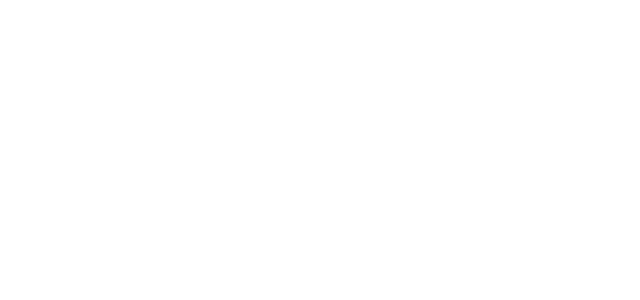
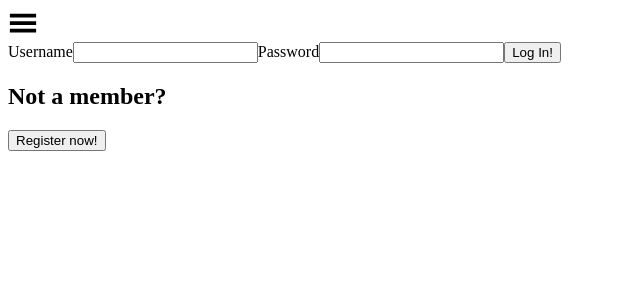
Before and after one commit to stellagress/p5-python-finance-project, a React (Create React App) app in the folder client/: page /authentication in a window 1280 px wide. Before the commit this address had no page. Shown: the top 300 px of the page, without its empty margins (0-640 px from the left). Built offline with nearby package versions, Linux system fonts and the light colour scheme.

Commit message:
adds log in/ sign up option

```diff
--- a/client/package.json
+++ b/client/package.json
@@ -11,6 +11,7 @@
     "react": "^18.2.0",
     "react-bootstrap": "^2.9.0",
     "react-dom": "^18.2.0",
+    "react-icons": "^4.11.0",
     "react-router-dom": "^6.16.0",
     "react-scripts": "5.0.1",
     "web-vitals": "^2.1.4"
--- a/client/src/components/App.js
+++ b/client/src/components/App.js
@@ -14,8 +14,15 @@ import { Route, Routes } from "react-router-dom";
 
 import Home from "./Home";
 import NavBar from "./NavBar";
+import Authentication from "./Authentication";
 
 function App() {
+
+  const [user, setUser] = useState(null);
+
+
+
+  const updateUser = (user) => setUser(user);
 
 
 
@@ -28,6 +35,15 @@ function App() {
       <Routes>
         <Route path="/" element={<Home />} />
 
+        <Route
+          path={"/authentication"}
+          element={
+            <div>
+              <Authentication updateUser={updateUser}/>
+            </div>
+          }
+        />
+
 
 
       </Routes>
--- a/client/src/components/Authentication.js
+++ b/client/src/components/Authentication.js
@@ -0,0 +1,101 @@
+import React, { useState } from "react";
+import { useNavigate } from "react-router-dom";
+// import "./styles.css";
+
+const Authentication = ({ updateUser }) => {
+  const [signUp, setSignUp] = useState(false);
+  const [userData, setUserData] = useState({
+    name: "",
+    email: "",
+    password: "",
+  });
+  const [errors, setErrors] = useState([])
+  const navigate = useNavigate();
+
+  const handleSignUpClick = () => setSignUp((signUp) => !signUp);
+
+  const handleSubmit = (e) => {
+    e.preventDefault();
+    const config = {
+      method: "POST",
+      headers: { "Content-Type": "application/json" },
+      body: JSON.stringify(
+        signUp ? userData : { name: userData.name, password: userData.password }
+      ),
+    };
+
+    // 📝 Handle errors in the response
+
+    fetch(signUp ? "http://localhost:3000/users" : "http://localhost:3000/login", config)
+      .then((resp) => {
+        if(resp.ok){
+          resp.json().then(user => {
+            updateUser(user)
+            navigate('/')
+          })
+        } else {
+          resp.json().then(data => {
+            setTimeout(() => {
+              setErrors([])
+            }, 3000)
+            setErrors(data.errors)
+          })
+        }
+      })
+  };
+
+  // .then((user) => {
+  //   updateUser(user);
+  //   navigate("/");
+  // });
+
+  const handleChange = ({ target }) => {
+    const { name, value } = target;
+    const userDataCopy = { ...userData };
+    userDataCopy[name] = value;
+
+    setUserData(userDataCopy);
+  };
+
+  return (
+    <>
+      <form onSubmit={handleSubmit}>
+        <label>Username</label>
+        <input
+          type="text"
+          name="name"
+          value={userData.name}
+          onChange={handleChange}
+        />
+        <label>Password</label>
+        <input
+          type="password"
+          name="password"
+          value={userData.password}
+          onChange={handleChange}
+        />
+        {signUp && (
+          <>
+            <label>Email</label>
+            <input
+              type="text"
+              name="email"
+              value={userData.email}
+              onChange={handleChange}
+            />
+          </>
+        )}
+        <input type="submit" value={signUp ? "Sign Up!" : "Log In!"} />
+      </form>
+
+      <div className="auth-errors-switch-wrapper">
+        <h2 className="auth-errors">{errors.map(err => <p key={err} style={{color: "red"}}>{err}</p>)}</h2>
+        <h2>{signUp ? "Already a member?" : "Not a member?"}</h2>
+        <button onClick={handleSignUpClick}>
+          {signUp ? "Log In!" : "Register now!"}
+        </button>
+      </div>
+    </>
+  );
+};
+export default Authentication;
--- a/client/src/components/NavBar.jsx
+++ b/client/src/components/NavBar.jsx
@@ -24,6 +24,8 @@
 
 import { useState } from "react";
 import { Link, useNavigate } from "react-router-dom";
+import { GiHamburgerMenu } from "react-icons/gi";
+
 
 
 function NavBar() {
@@ -31,12 +33,44 @@ function NavBar() {
     const [menu, setMenu] = useState(false);
     const navigate = useNavigate();
 
+    const handleLogout = () => {
+        console.log("Build out handle logout function!")
+      };
+
+    const toggleMenu = () => setMenu((prev) => !prev);
+
 
 
 
 return (
     <div>
         {/* <Link to="/">Home</Link> */}
+        <section className="nav-menu">
+        {menu ? (
+          <ul>
+            <li className="close-button" onClick={() => setMenu(!menu)}>
+              X
+            </li>
+            {/* <li>
+              <Link to="/productions/new">New Production</Link>
+            </li> */}
+            <li>
+              <Link to="/"> Home</Link>
+            </li>
+            <li>
+              <Link to="/authentication"> Login/Signup</Link>
+            </li>
+            <li className="logout-button" onClick={handleLogout}>
+              {" "}
+              Logout{" "}
+            </li>
+          </ul>
+        ) : (
+          <div className="hamburger-menu-wrapper" onClick={toggleMenu}>
+            <GiHamburgerMenu size={30} />
+          </div>
+        )}
+      </section>
 
 
 
```
Also changed, not shown: 1 other file (tests, documents, lock files or other folders).
